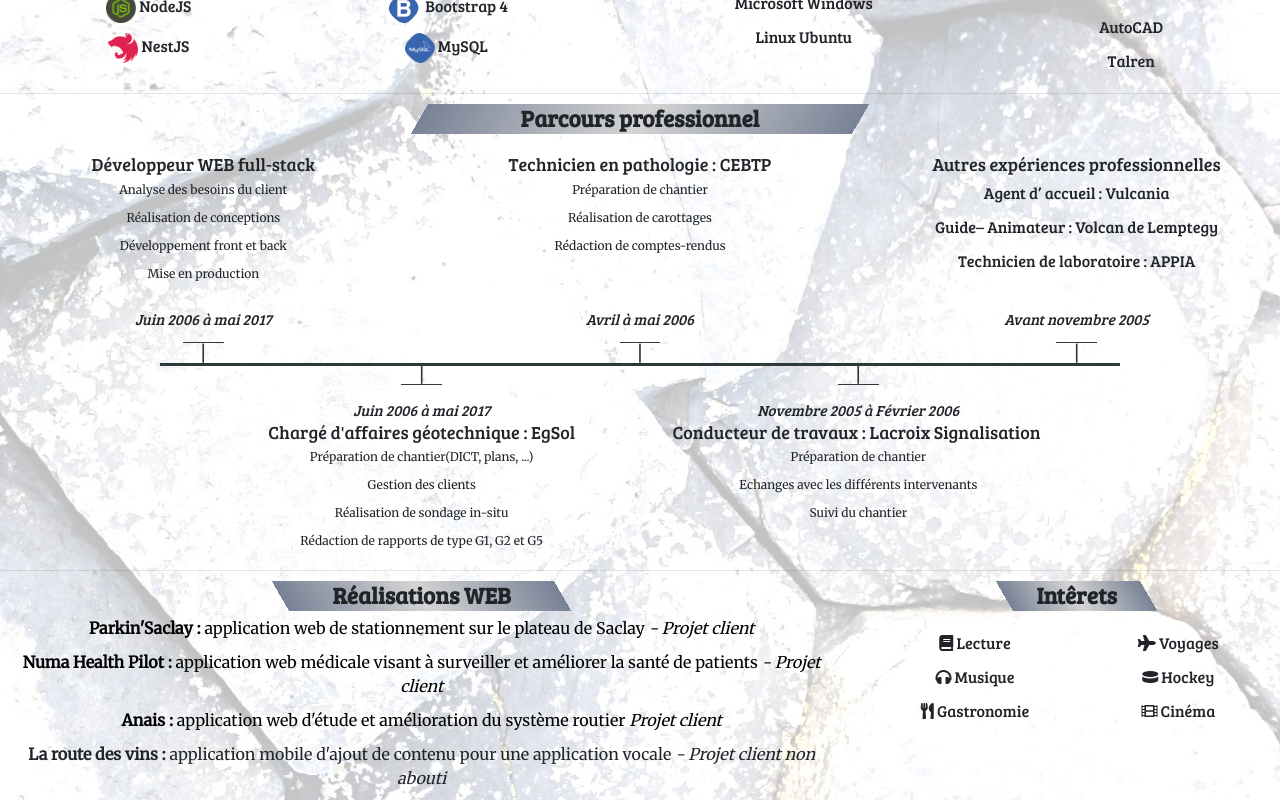
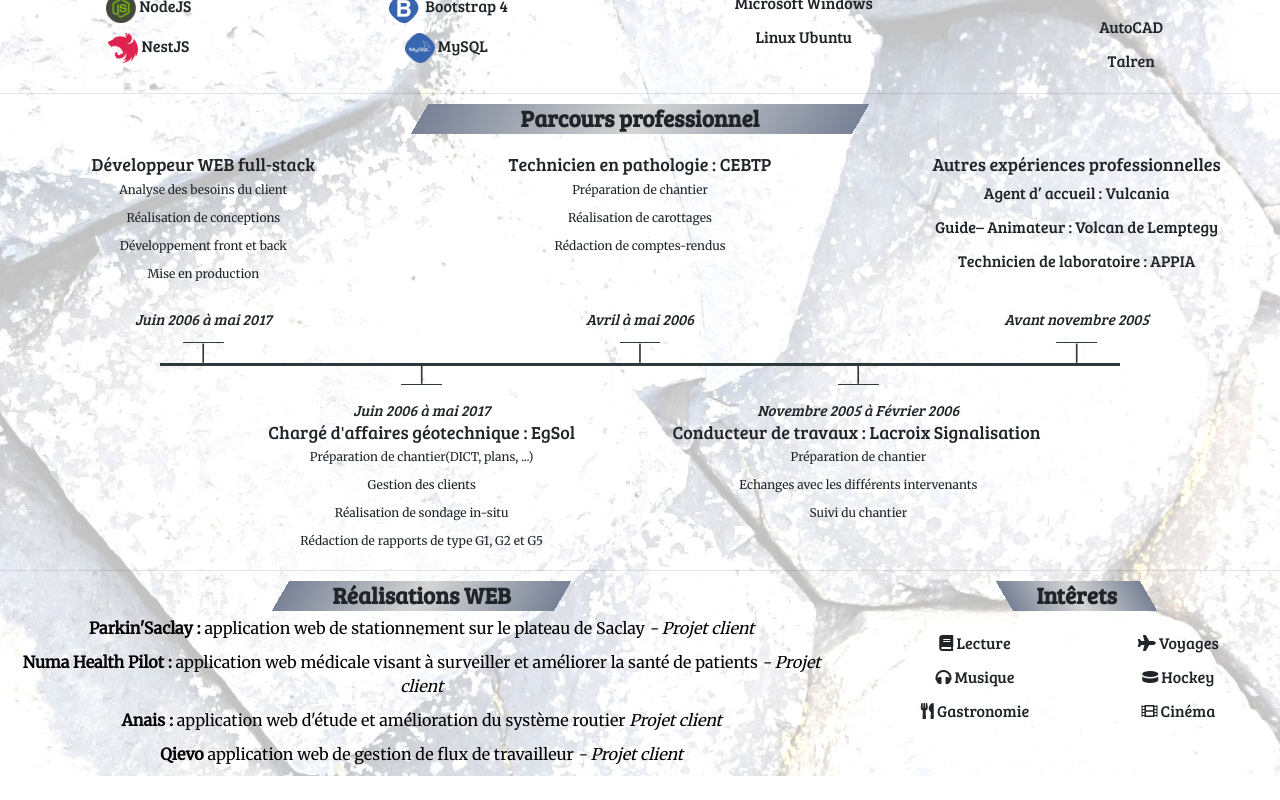
Before and after one commit to ThePuffin/CVDeveloppeur, a React (Create React App) app: page / in a window 1280 px wide. Shown: the part 875-1675 px from the top of the page. After the commit the page ends 1651 px from the top, so only its background shows below. Built offline with nearby package versions, Linux system fonts and the light colour scheme.

Commit message:
updat e projects

```diff
--- a/src/components/projets/Projets.js
+++ b/src/components/projets/Projets.js
@@ -9,32 +9,34 @@
     return (
       <div>
         <div className="col-sm-12 col-md-12">
-          <h3 className="droite">Réalisations WEB</h3>
+          <h3 className="rightSide">Réalisations WEB</h3>
           <p>
             <p>
-              <a href="https://www.parkinsaclay.fr/recherche">
+              <a target="_blank" href="https://www.parkinsaclay.fr">
                 <b>Parkin'Saclay : </b>
                 application web de stationnement sur le plateau de Saclay
                 <i> - Projet client </i>
               </a>
-            </p>{' '}
-            <a href="https://www.numahealth.com/entreprise-programme/">
+            </p>
+            <a target="_blank" href="https://www.numahealth.com/">
               <b>Numa Health Pilot : </b>
               application web médicale visant à surveiller et améliorer la santé de patients
-              <i> - Projet client </i>{' '}
+              <i> - Projet client </i>
             </a>
-          </p>{' '}
+          </p>
           <p>
-            <a href="https://mobility.by.colas.com/offre-de-services/anais.html">
+            <a target="_blank" href="https://mobility.by.colas.com/offre-de-services/anais.html">
               <b>Anais : </b>
               application web d'étude et amélioration du système routier
-              <i> Projet client </i>{' '}
+              <i> Projet client </i>
             </a>
-          </p>{' '}
+          </p>
           <p>
-            <b>La route des vins : </b>
-            application mobile d'ajout de contenu pour une application vocale
-            <i> - Projet client non abouti</i>
+            <a target="_blank" href="https://mobility.by.colas.com/offre-de-services/qievo.html">
+              <b>Qievo </b>
+              application web de gestion de flux de travailleur
+              <i> - Projet client </i>
+            </a>
           </p>
         </div>
       </div>
```
